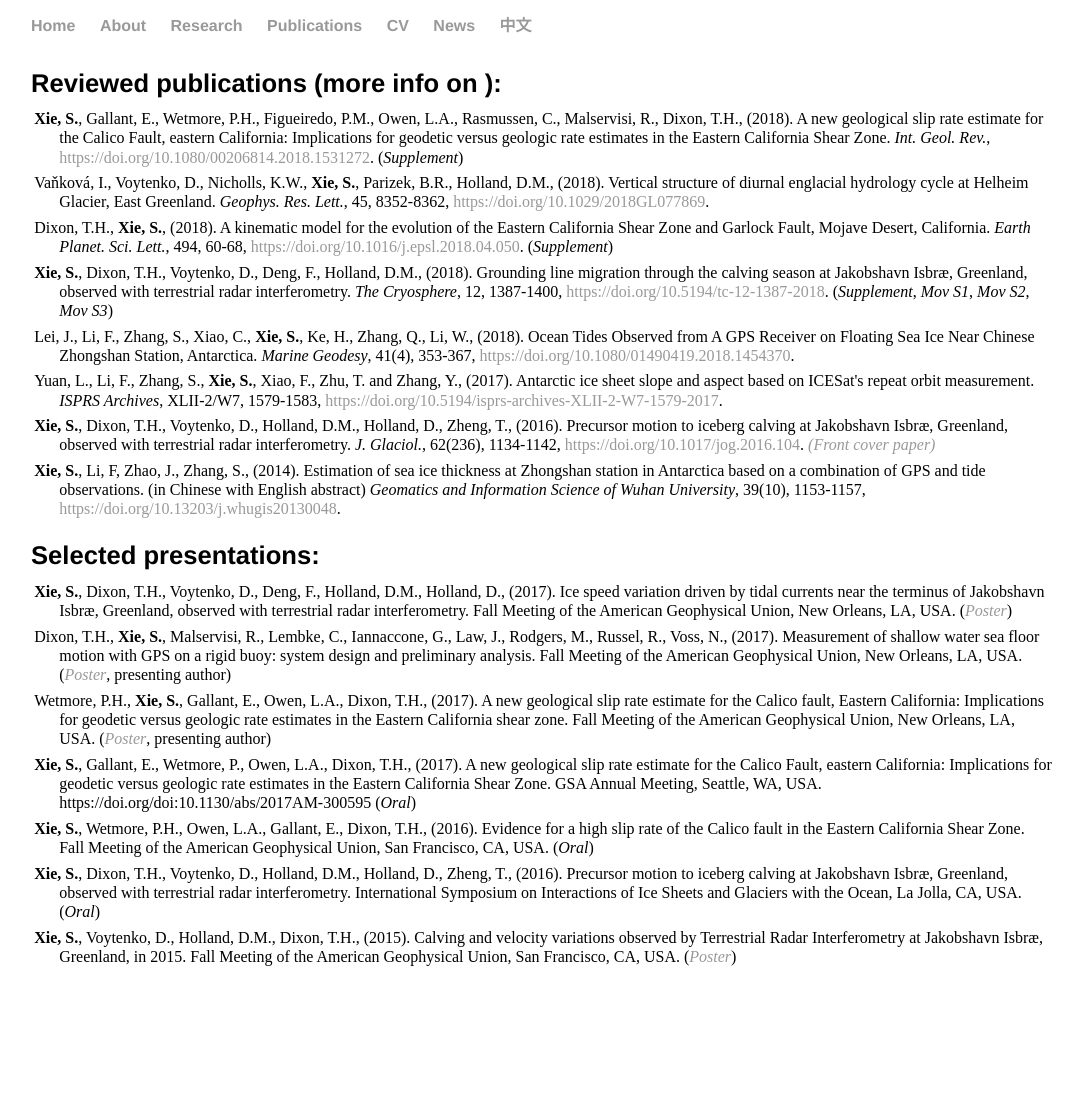
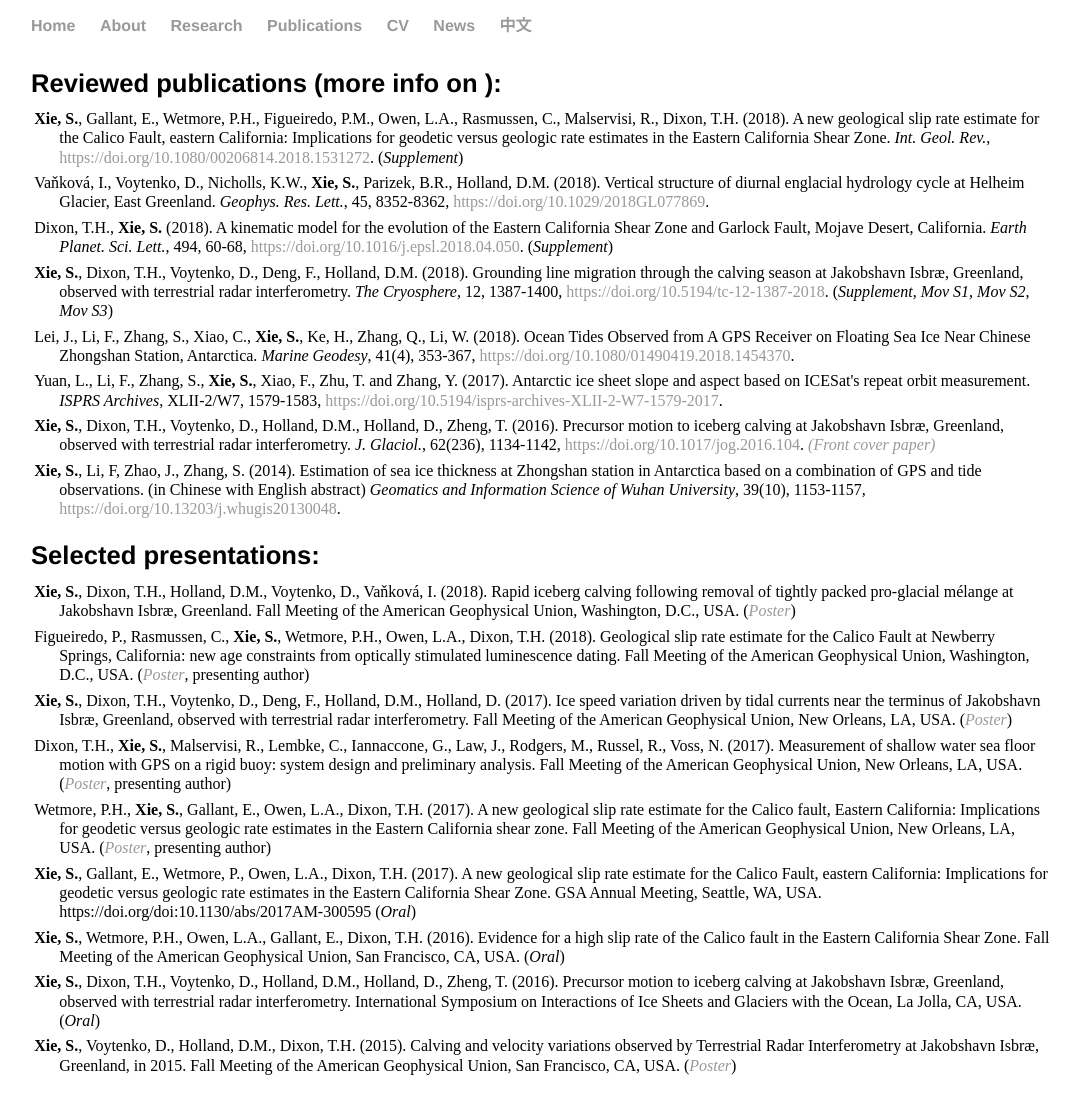
Before and after one commit to suruixie/suruixie.github.io, a Jekyll site: the page built from publications/index.html, in a window 1280 px wide. Shown: the whole page, without its empty margins (97-1180 px from the left). Built offline with Jekyll 4.4.1, drawn with Linux system fonts in a browser that asks for light colours; a style sheet for code colours, icons or effects is not loaded; before the commit the page ends 988 px from its top, so only the background shows below that.

Commit message:
Update index.html

```diff
--- a/publications/index.html
+++ b/publications/index.html
@@ -6,39 +6,43 @@ title: Surui's publications
 <div class="publications">
 	<h4 style="margin-bottom:0.3em;">Reviewed publications (more info on <a  href="https://scholar.google.com/citations?hl=en&user=kF4StsMAAAAJ&view_op=list_works"><i class="ai ai-google-scholar ai-2x"></i></a>): </h4>
 	<p  class="publist" style="font-size:1.0em;">
-		<strong>Xie, S.</strong>, Gallant, E., Wetmore, P.H., Figueiredo, P.M., Owen, L.A., Rasmussen, C., Malservisi, R., Dixon, T.H., (2018). A new geological slip rate estimate for the Calico Fault, eastern California: Implications for geodetic versus geologic rate estimates in the Eastern California Shear Zone. <em>Int. Geol. Rev.</em>, <a href="https://doi.org/10.1080/00206814.2018.1531272">https://doi.org/10.1080/00206814.2018.1531272</a>.  (<em><a href="../files/2018/Xie_2018_IGR_supp.pdf" style="color:#000000;">Supplement</a></em>) <br>
+		<strong>Xie, S.</strong>, Gallant, E., Wetmore, P.H., Figueiredo, P.M., Owen, L.A., Rasmussen, C., Malservisi, R., Dixon, T.H. (2018). A new geological slip rate estimate for the Calico Fault, eastern California: Implications for geodetic versus geologic rate estimates in the Eastern California Shear Zone. <em>Int. Geol. Rev.</em>, <a href="https://doi.org/10.1080/00206814.2018.1531272">https://doi.org/10.1080/00206814.2018.1531272</a>.  (<em><a href="../files/2018/Xie_2018_IGR_supp.pdf" style="color:#000000;">Supplement</a></em>) <br>
 	<p  class="publist" style="font-size:1.0em;">
-		Vaňková, I., Voytenko, D., Nicholls, K.W., <strong>Xie, S.</strong>, Parizek, B.R., Holland, D.M., (2018). Vertical structure of diurnal englacial hydrology cycle at Helheim Glacier, East Greenland. <em>Geophys. Res. Lett.</em>, 45, 8352-8362, <a href="https://doi.org/10.1029/2018GL077869">https://doi.org/10.1029/2018GL077869</a>. <br>
+		Vaňková, I., Voytenko, D., Nicholls, K.W., <strong>Xie, S.</strong>, Parizek, B.R., Holland, D.M. (2018). Vertical structure of diurnal englacial hydrology cycle at Helheim Glacier, East Greenland. <em>Geophys. Res. Lett.</em>, 45, 8352-8362, <a href="https://doi.org/10.1029/2018GL077869">https://doi.org/10.1029/2018GL077869</a>. <br>
 	<p  class="publist" style="font-size:1.0em;">
-	        Dixon, T.H., <strong>Xie, S.</strong>, (2018). A kinematic model for the evolution of the Eastern California Shear Zone and Garlock Fault, Mojave Desert, California. <em>Earth Planet. Sci. Lett.</em>, 494, 60-68, <a href="https://doi.org/10.1016/j.epsl.2018.04.050">https://doi.org/10.1016/j.epsl.2018.04.050</a>. (<em><a href="../files/2018/Dixon&Xie_2018_EPSL_supp.pdf" style="color:#000000;">Supplement</a></em>)<br>
+	        Dixon, T.H., <strong>Xie, S.</strong> (2018). A kinematic model for the evolution of the Eastern California Shear Zone and Garlock Fault, Mojave Desert, California. <em>Earth Planet. Sci. Lett.</em>, 494, 60-68, <a href="https://doi.org/10.1016/j.epsl.2018.04.050">https://doi.org/10.1016/j.epsl.2018.04.050</a>. (<em><a href="../files/2018/Dixon&Xie_2018_EPSL_supp.pdf" style="color:#000000;">Supplement</a></em>)<br>
 	<p  class="publist" style="font-size:1.0em;">
-		<strong>Xie, S.</strong>, Dixon, T.H., Voytenko, D., Deng, F., Holland, D.M., (2018). Grounding line migration through the calving season at Jakobshavn Isbræ, Greenland, observed with terrestrial radar interferometry. <em>The Cryosphere</em>, 12, 1387-1400, <a href="https://doi.org/10.5194/tc-12-1387-2018">https://doi.org/10.5194/tc-12-1387-2018</a>. (<em><a href="../files/2018/Xie_2018_TC_supp.pdf" style="color:#000000;">Supplement</a></em>, <em><a href="../files/2018/Xie18_movS1_2012.mp4" style="color:#000000;"> Mov S1</a></em>, <em><a href="../files/2018/Xie18_movS2_2015.mp4" style="color:#000000;"> Mov S2</a></em>, <em><a href="../files/2018/Xie18_movS3_2016.mp4" style="color:#000000;"> Mov S3</a></em>) <br>
+		<strong>Xie, S.</strong>, Dixon, T.H., Voytenko, D., Deng, F., Holland, D.M. (2018). Grounding line migration through the calving season at Jakobshavn Isbræ, Greenland, observed with terrestrial radar interferometry. <em>The Cryosphere</em>, 12, 1387-1400, <a href="https://doi.org/10.5194/tc-12-1387-2018">https://doi.org/10.5194/tc-12-1387-2018</a>. (<em><a href="../files/2018/Xie_2018_TC_supp.pdf" style="color:#000000;">Supplement</a></em>, <em><a href="../files/2018/Xie18_movS1_2012.mp4" style="color:#000000;"> Mov S1</a></em>, <em><a href="../files/2018/Xie18_movS2_2015.mp4" style="color:#000000;"> Mov S2</a></em>, <em><a href="../files/2018/Xie18_movS3_2016.mp4" style="color:#000000;"> Mov S3</a></em>) <br>
 	<p  class="publist" style="font-size:1.0em;">
-		Lei, J., Li, F., Zhang, S., Xiao, C., <strong>Xie, S.</strong>, Ke, H., Zhang, Q., Li, W., (2018). Ocean Tides Observed from A GPS Receiver on Floating Sea Ice Near Chinese Zhongshan Station, Antarctica. <em>Marine Geodesy</em>, 41(4), 353-367, <a href="https://doi.org/10.1080/01490419.2018.1454370">https://doi.org/10.1080/01490419.2018.1454370</a>.  <br>
+		Lei, J., Li, F., Zhang, S., Xiao, C., <strong>Xie, S.</strong>, Ke, H., Zhang, Q., Li, W. (2018). Ocean Tides Observed from A GPS Receiver on Floating Sea Ice Near Chinese Zhongshan Station, Antarctica. <em>Marine Geodesy</em>, 41(4), 353-367, <a href="https://doi.org/10.1080/01490419.2018.1454370">https://doi.org/10.1080/01490419.2018.1454370</a>.  <br>
 	<p  class="publist" style="font-size:1.0em;">
-		Yuan, L., Li, F., Zhang, S., <strong>Xie, S.</strong>, Xiao, F., Zhu, T. and Zhang, Y., (2017). Antarctic ice sheet slope and aspect based on ICESat's repeat orbit measurement. <em>ISPRS Archives</em>, XLII-2/W7, 1579-1583, <a href="https://doi.org/10.5194/isprs-archives-XLII-2-W7-1579-2017">https://doi.org/10.5194/isprs-archives-XLII-2-W7-1579-2017</a>.  <br>
+		Yuan, L., Li, F., Zhang, S., <strong>Xie, S.</strong>, Xiao, F., Zhu, T. and Zhang, Y. (2017). Antarctic ice sheet slope and aspect based on ICESat's repeat orbit measurement. <em>ISPRS Archives</em>, XLII-2/W7, 1579-1583, <a href="https://doi.org/10.5194/isprs-archives-XLII-2-W7-1579-2017">https://doi.org/10.5194/isprs-archives-XLII-2-W7-1579-2017</a>.  <br>
 	<p  class="publist" style="font-size:1.0em;">
-		<strong>Xie, S.</strong>, Dixon, T.H., Voytenko, D., Holland, D.M., Holland, D., Zheng, T., (2016). Precursor motion to iceberg calving at Jakobshavn Isbræ, Greenland, observed with terrestrial radar interferometry. <em>J. Glaciol.</em>, 62(236), 1134-1142, <a href="https://doi.org/10.1017/jog.2016.104">https://doi.org/10.1017/jog.2016.104</a>. <em><a href="https://doi.org/10.1017/jog.2016.123"> (Front cover paper)</a></em> <br>
+		<strong>Xie, S.</strong>, Dixon, T.H., Voytenko, D., Holland, D.M., Holland, D., Zheng, T. (2016). Precursor motion to iceberg calving at Jakobshavn Isbræ, Greenland, observed with terrestrial radar interferometry. <em>J. Glaciol.</em>, 62(236), 1134-1142, <a href="https://doi.org/10.1017/jog.2016.104">https://doi.org/10.1017/jog.2016.104</a>. <em><a href="https://doi.org/10.1017/jog.2016.123"> (Front cover paper)</a></em> <br>
 	<p  class="publist" style="font-size:1.0em;">
-	        <strong>Xie, S.</strong>, Li, F, Zhao, J., Zhang, S., (2014). Estimation of sea ice thickness at Zhongshan station in Antarctica based on a combination of GPS and tide observations. (in Chinese with English abstract) <em>Geomatics and Information Science of Wuhan University</em>, 39(10), 1153-1157, <a href="http://ch.whu.edu.cn/CN/abstract/abstract3086.shtml">https://doi.org/10.13203/j.whugis20130048</a>.  <br>
+	        <strong>Xie, S.</strong>, Li, F, Zhao, J., Zhang, S. (2014). Estimation of sea ice thickness at Zhongshan station in Antarctica based on a combination of GPS and tide observations. (in Chinese with English abstract) <em>Geomatics and Information Science of Wuhan University</em>, 39(10), 1153-1157, <a href="http://ch.whu.edu.cn/CN/abstract/abstract3086.shtml">https://doi.org/10.13203/j.whugis20130048</a>.  <br>
 		<br style="line-height:1.3em">
 	</p>
 
 	<h4 style="margin-bottom:0.35em;">Selected presentations:</h4>
 	<p  class="publist" style="font-size:1.0em;">
-		<strong>Xie, S.</strong>, Dixon, T.H., Voytenko, D., Deng, F., Holland, D.M., Holland, D., (2017). Ice speed variation driven by tidal currents near the terminus of Jakobshavn Isbræ, Greenland, observed with terrestrial radar interferometry. Fall Meeting of the American Geophysical Union, New Orleans, LA, USA. (<em><a href="../files/2017/Xie_AGU17.pdf">Poster</a></em>)<br>
+		<strong>Xie, S.</strong>, Dixon, T.H., Holland, D.M., Voytenko, D., Vaňková, I. (2018). Rapid iceberg calving following removal of tightly packed pro-glacial mélange at Jakobshavn Isbræ, Greenland. Fall Meeting of the American Geophysical Union, Washington, D.C., USA. (<em><a href="../files/2018/Xie_AGU18.pdf">Poster</a></em>)<br>
 	<p  class="publist" style="font-size:1.0em;">
-		Dixon, T.H., <strong>Xie, S.</strong>, Malservisi, R., Lembke, C., Iannaccone, G., Law, J., Rodgers, M., Russel, R., Voss, N., (2017). Measurement of shallow water sea floor motion with GPS on a rigid buoy: system design and preliminary analysis. Fall Meeting of the American Geophysical Union, New Orleans, LA, USA. (<em><a href="../files/2017/Dixon_AGU17.pdf">Poster</a></em>, presenting author)<br>
+		Figueiredo, P., Rasmussen, C., <strong>Xie, S.</strong>, Wetmore, P.H., Owen, L.A., Dixon, T.H. (2018). Geological slip rate estimate for the Calico Fault at Newberry Springs, California: new age constraints from optically stimulated luminescence dating. Fall Meeting of the American Geophysical Union, Washington, D.C., USA. (<em><a href="../files/2018/Figueiredo_AGU18.pdf">Poster</a></em>, presenting author)<br>
 	<p  class="publist" style="font-size:1.0em;">
-		Wetmore, P.H., <strong>Xie, S.</strong>, Gallant, E., Owen, L.A., Dixon, T.H., (2017). A new geological slip rate estimate for the Calico fault, Eastern California: Implications for geodetic versus geologic rate estimates in the Eastern California shear zone. Fall Meeting of the American Geophysical Union, New Orleans, LA, USA. (<em><a href="../files/2017/Wetmore_AGU17.pdf">Poster</a></em>, presenting author)<br>
+		<strong>Xie, S.</strong>, Dixon, T.H., Voytenko, D., Deng, F., Holland, D.M., Holland, D. (2017). Ice speed variation driven by tidal currents near the terminus of Jakobshavn Isbræ, Greenland, observed with terrestrial radar interferometry. Fall Meeting of the American Geophysical Union, New Orleans, LA, USA. (<em><a href="../files/2017/Xie_AGU17.pdf">Poster</a></em>)<br>
 	<p  class="publist" style="font-size:1.0em;">
-		<strong>Xie, S.</strong>, Gallant, E., Wetmore, P., Owen, L.A., Dixon, T.H., (2017). A new geological slip rate estimate for the Calico Fault, eastern California: Implications for geodetic versus geologic rate estimates in the Eastern California Shear Zone. GSA Annual Meeting, Seattle, WA, USA. https://doi.org/doi:10.1130/abs/2017AM-300595 (<em>Oral</em>)<br>
+		Dixon, T.H., <strong>Xie, S.</strong>, Malservisi, R., Lembke, C., Iannaccone, G., Law, J., Rodgers, M., Russel, R., Voss, N. (2017). Measurement of shallow water sea floor motion with GPS on a rigid buoy: system design and preliminary analysis. Fall Meeting of the American Geophysical Union, New Orleans, LA, USA. (<em><a href="../files/2017/Dixon_AGU17.pdf">Poster</a></em>, presenting author)<br>
 	<p  class="publist" style="font-size:1.0em;">
-		<strong>Xie, S.</strong>, Wetmore, P.H., Owen, L.A., Gallant, E., Dixon, T.H., (2016). Evidence for a high slip rate of the Calico fault in the Eastern California Shear Zone. Fall Meeting of the American Geophysical Union, San Francisco, CA, USA. (<em>Oral</em>)<br>
+		Wetmore, P.H., <strong>Xie, S.</strong>, Gallant, E., Owen, L.A., Dixon, T.H. (2017). A new geological slip rate estimate for the Calico fault, Eastern California: Implications for geodetic versus geologic rate estimates in the Eastern California shear zone. Fall Meeting of the American Geophysical Union, New Orleans, LA, USA. (<em><a href="../files/2017/Wetmore_AGU17.pdf">Poster</a></em>, presenting author)<br>
 	<p  class="publist" style="font-size:1.0em;">
-		<strong>Xie, S.</strong>, Dixon, T.H., Voytenko, D., Holland, D.M., Holland, D., Zheng, T., (2016). Precursor motion to iceberg calving at Jakobshavn Isbræ, Greenland, observed with terrestrial radar interferometry. International Symposium on Interactions of Ice Sheets and Glaciers with the Ocean, La Jolla, CA, USA. (<em>Oral</em>)<br>
+		<strong>Xie, S.</strong>, Gallant, E., Wetmore, P., Owen, L.A., Dixon, T.H. (2017). A new geological slip rate estimate for the Calico Fault, eastern California: Implications for geodetic versus geologic rate estimates in the Eastern California Shear Zone. GSA Annual Meeting, Seattle, WA, USA. https://doi.org/doi:10.1130/abs/2017AM-300595 (<em>Oral</em>)<br>
 	<p  class="publist" style="font-size:1.0em;">
-		<strong>Xie, S.</strong>, Voytenko, D., Holland, D.M., Dixon, T.H., (2015). Calving and velocity variations observed by Terrestrial Radar Interferometry at Jakobshavn Isbræ, Greenland, in 2015. Fall Meeting of the American Geophysical Union, San Francisco, CA, USA. (<em><a href="../files/2015/Xie_AGU15.pdf">Poster</a></em>)<br>
+		<strong>Xie, S.</strong>, Wetmore, P.H., Owen, L.A., Gallant, E., Dixon, T.H. (2016). Evidence for a high slip rate of the Calico fault in the Eastern California Shear Zone. Fall Meeting of the American Geophysical Union, San Francisco, CA, USA. (<em>Oral</em>)<br>
+	<p  class="publist" style="font-size:1.0em;">
+		<strong>Xie, S.</strong>, Dixon, T.H., Voytenko, D., Holland, D.M., Holland, D., Zheng, T. (2016). Precursor motion to iceberg calving at Jakobshavn Isbræ, Greenland, observed with terrestrial radar interferometry. International Symposium on Interactions of Ice Sheets and Glaciers with the Ocean, La Jolla, CA, USA. (<em>Oral</em>)<br>
+	<p  class="publist" style="font-size:1.0em;">
+		<strong>Xie, S.</strong>, Voytenko, D., Holland, D.M., Dixon, T.H. (2015). Calving and velocity variations observed by Terrestrial Radar Interferometry at Jakobshavn Isbræ, Greenland, in 2015. Fall Meeting of the American Geophysical Union, San Francisco, CA, USA. (<em><a href="../files/2015/Xie_AGU15.pdf">Poster</a></em>)<br>
 		<br style="line-height:6em">
 	</p>
 </div>
```
